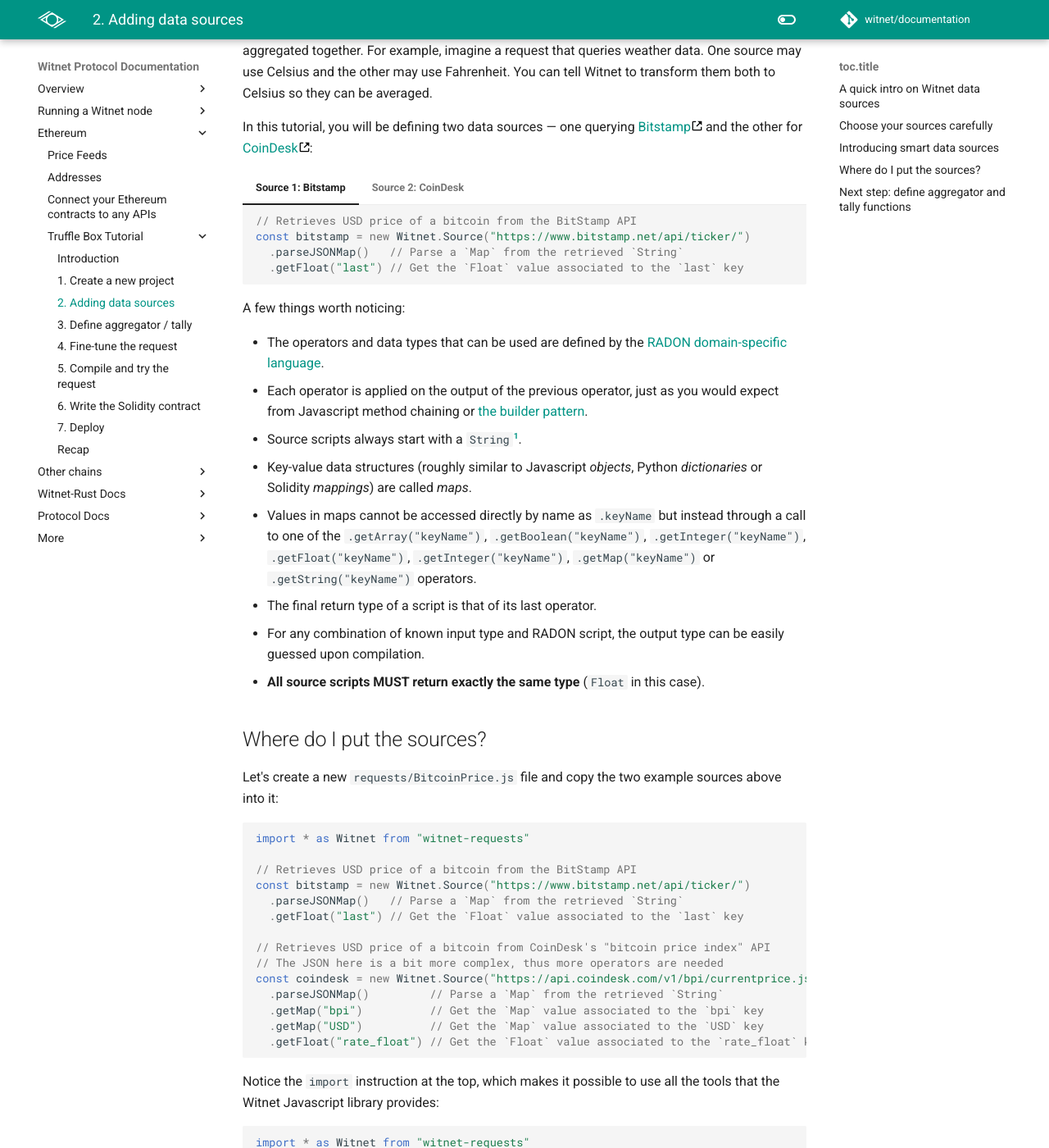
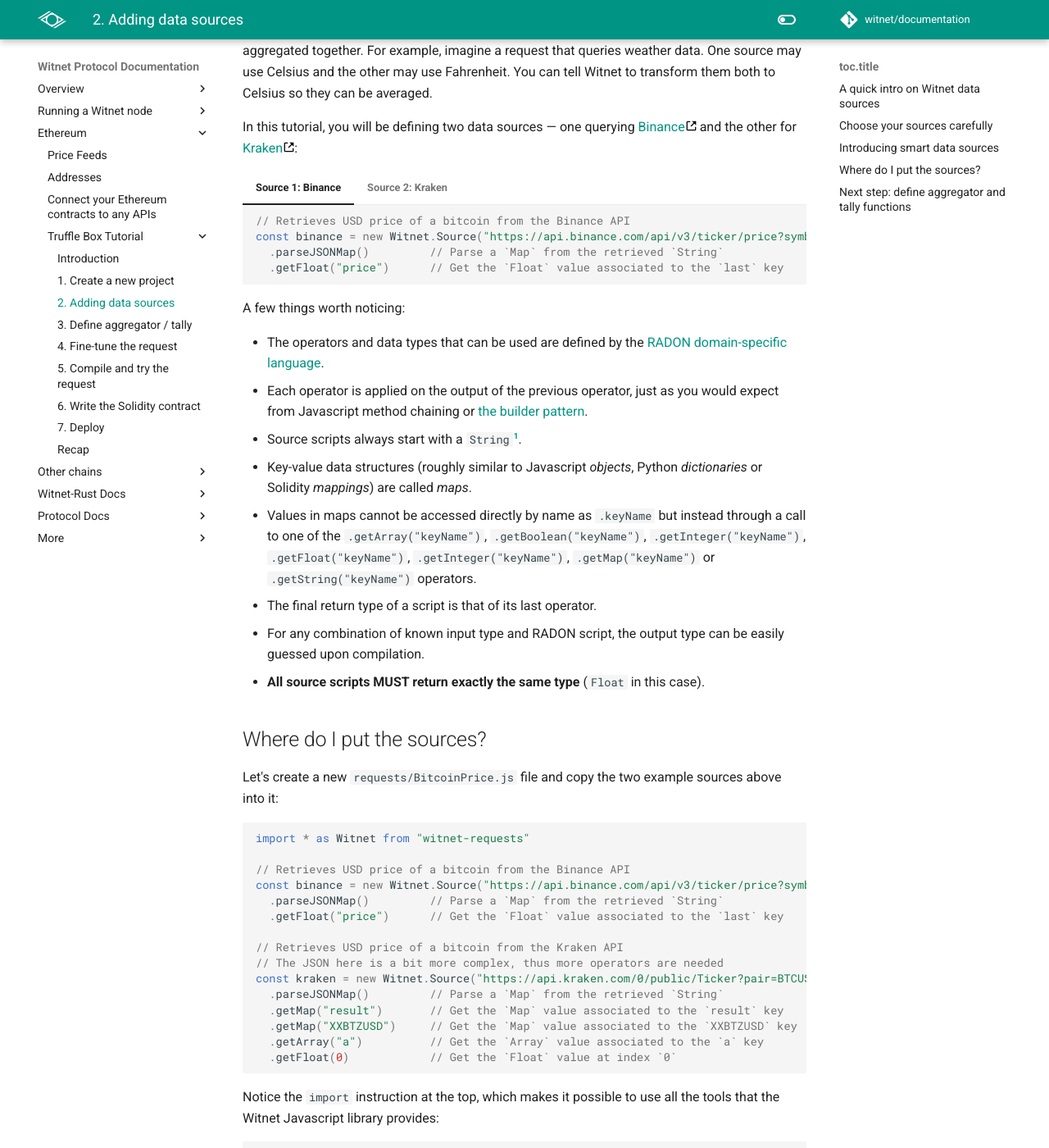
Before and after one commit to witnet/documentation, an MkDocs documentation site: the page built from docs/tutorials/bitcoin-price-feed/sources.md, in a window 1280 px wide and 1400 px high, scrolled down 970 px. Shown: the whole window at 82% size. Built offline with MkDocs 1.6.1 and Material for MkDocs 9.7.7, drawn with Linux system fonts in a browser that asks for light colours; comment, search, counter and statistics services are not loaded.

Commit message:
feat(tutorial): update tutorial price feed sources

````diff
--- a/docs/tutorials/bitcoin-price-feed/sources.md
+++ b/docs/tutorials/bitcoin-price-feed/sources.md
@@ -42,24 +42,25 @@ Celsius and the other may use Fahrenheit. You can tell Witnet to
 transform them both to Celsius so they can be averaged.
 
 In this tutorial, you will be defining two data sources — one querying
-[Bitstamp] and the other for [CoinDesk]:
+[Binance] and the other for [Kraken]:
 
-=== "Source 1: Bitstamp"
+=== "Source 1: Binance"
 	```javascript
-    // Retrieves USD price of a bitcoin from the BitStamp API
-    const bitstamp = new Witnet.Source("https://www.bitstamp.net/api/ticker/")
-      .parseJSONMap()   // Parse a `Map` from the retrieved `String`
-      .getFloat("last") // Get the `Float` value associated to the `last` key
+    // Retrieves USD price of a bitcoin from the Binance API
+    const binance = new Witnet.Source("https://api.binance.com/api/v3/ticker/price?symbol=BTCUSDT")
+      .parseJSONMap()         // Parse a `Map` from the retrieved `String`
+      .getFloat("price")      // Get the `Float` value associated to the `last` key
     ```
-=== "Source 2: CoinDesk"
+=== "Source 2: Kraken"
 	```javascript
-    // Retrieves USD price of a bitcoin from CoinDesk's "bitcoin price index" API
-    // The JSON here is a bit more complex, so more operators are needed
-    const coindesk = new Witnet.Source("https://api.coindesk.com/v1/bpi/currentprice.json")
+    // Retrieves USD price of a bitcoin from the Kraken API
+    // The JSON here is a bit more complex, thus more operators are needed
+    const kraken = new Witnet.Source("https://api.kraken.com/0/public/Ticker?pair=BTCUSD")
       .parseJSONMap()         // Parse a `Map` from the retrieved `String`
-      .getMap("bpi")          // Get the `Map` value associated to the `bpi` key
-      .getMap("USD")          // Get the `Map` value associated to the `USD` key
-      .getFloat("rate_float") // Get the `Float` value associated to the `rate_float` key
+      .getMap("result")       // Get the `Map` value associated to the `result` key
+      .getMap("XXBTZUSD")     // Get the `Map` value associated to the `XXBTZUSD` key
+      .getArray("a")          // Get the `Array` value associated to the `a` key
+      .getFloat(0)            // Get the `Float` value at index `0`
     ```
 
 A few things worth noticing:
@@ -90,18 +91,19 @@ sources above into it:
 ```javascript
 import * as Witnet from "witnet-requests"
 
-// Retrieves USD price of a bitcoin from the BitStamp API
-const bitstamp = new Witnet.Source("https://www.bitstamp.net/api/ticker/")
-  .parseJSONMap()   // Parse a `Map` from the retrieved `String`
-  .getFloat("last") // Get the `Float` value associated to the `last` key
+// Retrieves USD price of a bitcoin from the Binance API
+const binance = new Witnet.Source("https://api.binance.com/api/v3/ticker/price?symbol=BTCUSDT")
+  .parseJSONMap()         // Parse a `Map` from the retrieved `String`
+  .getFloat("price")      // Get the `Float` value associated to the `last` key
 
-// Retrieves USD price of a bitcoin from CoinDesk's "bitcoin price index" API
+// Retrieves USD price of a bitcoin from the Kraken API
 // The JSON here is a bit more complex, thus more operators are needed
-const coindesk = new Witnet.Source("https://api.coindesk.com/v1/bpi/currentprice.json")
+const kraken = new Witnet.Source("https://api.kraken.com/0/public/Ticker?pair=BTCUSD")
   .parseJSONMap()         // Parse a `Map` from the retrieved `String`
-  .getMap("bpi")          // Get the `Map` value associated to the `bpi` key
-  .getMap("USD")          // Get the `Map` value associated to the `USD` key
-  .getFloat("rate_float") // Get the `Float` value associated to the `rate_float` key
+  .getMap("result")       // Get the `Map` value associated to the `result` key
+  .getMap("XXBTZUSD")     // Get the `Map` value associated to the `XXBTZUSD` key
+  .getArray("a")          // Get the `Array` value associated to the `a` key
+  .getFloat(0)            // Get the `Float` value at index `0`
 ```
 
 Notice the `import` instruction at the top, which makes it possible to use all
@@ -131,8 +133,8 @@ You are done with the sources for now. Let's move forward into
 [radon]: /protocol/data-requests/overview/#rad-object-notation-radon
 [builder]: https://en.wikipedia.org/wiki/Builder_pattern
 [GIGO]: https://en.wikipedia.org/wiki/Garbage_in,_garbage_out
-[Bitstamp]: https://www.bitstamp.net/api/ticker/
-[CoinDesk]: https://www.bitstamp.net/api/ticker/
+[Binance]:"https://api.binance.com/api/v3/ticker/price?symbol=BTCUSDT
+[Kraken]: https://api.kraken.com/0/public/Ticker?pair=BTCUSD
 
 [^1]: In future versions, the Witnet protocol will make no assumptions
 on what the data type of the server response will be for different data
````
Also changed, not shown: docs/tutorials/bitcoin-price-feed/aggregations.md (+10 -9 lines), docs/tutorials/bitcoin-price-feed/fine-tuning.md (+14 -13 lines).
